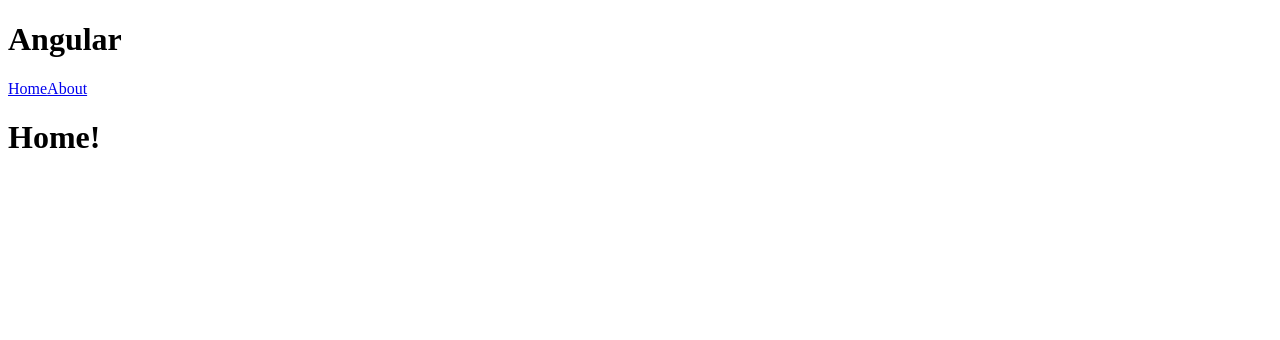
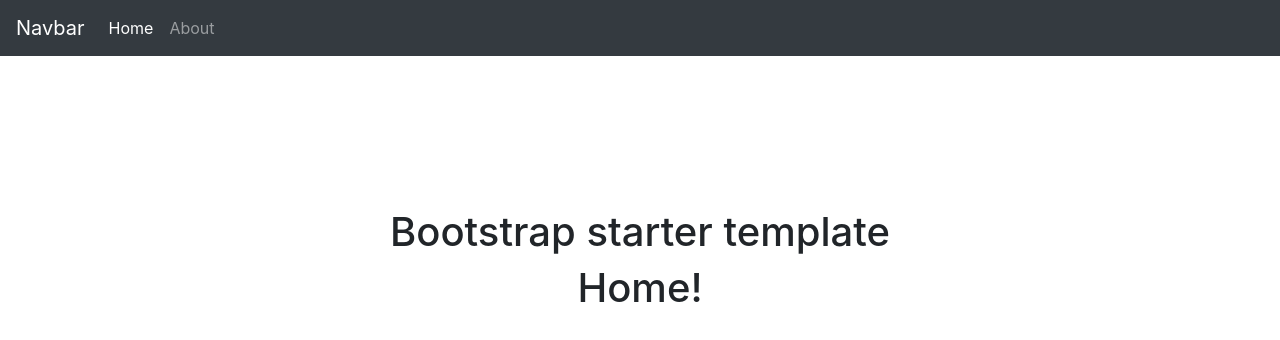
Before and after one commit to rparelkar/angular-app-with-auth, an Angular app: page / in a window 1280 px wide. Shown: the top 340 px of the page. Built offline with nearby package versions, Linux system fonts and the light colour scheme.

Commit message:
v1.2
Added bootstrap to the project

```diff
--- a/angular-cli.json
+++ b/angular-cli.json
@@ -18,6 +18,7 @@
       "tsconfig": "tsconfig.json",
       "prefix": "app",
       "styles": [
+        "node_modules/bootstrap/dist/css/bootstrap.min.css",
         "styles.css"
       ],
       "scripts": [],
--- a/package.json
+++ b/package.json
@@ -20,6 +20,7 @@
     "@angular/platform-browser": "^2.3.1",
     "@angular/platform-browser-dynamic": "^2.3.1",
     "@angular/router": "^3.3.1",
+    "bootstrap": "^4.4.1",
     "core-js": "^2.4.1",
     "rxjs": "^5.0.1",
     "ts-helpers": "^1.1.1",
--- a/src/app/app.component.html
+++ b/src/app/app.component.html
@@ -1,22 +1,44 @@
-
-
-<h1>Angular</h1>
-<nav>
-  <a routerLink="/home">Home</a>
-  <a routerLink="/about">About</a>
-</nav>
-<router-outlet></router-outlet>
-
-
 
 ﻿<!-- main app container -->
 <!-- <div class="jumbotron">
     <div class="container">
+      <nav>
+        <a routerLink="/home">Home</a>
+        <a routerLink="/about">About</a>
+      </nav>
         <div class="col-sm-8 col-sm-offset-2">
             <router-outlet>
             </router-outlet>
         </div>
     </div>
-</div>
-<p><a [routerLink]="['/home']">Home</a></p>
-<p><a [routerLink]="['/about']">About</a></p> -->
+</div> -->
+
+<body>
+<nav class="navbar navbar-expand-md navbar-dark bg-dark fixed-top">
+  <a class="navbar-brand" href="#">Navbar</a>
+  <button class="navbar-toggler" type="button" data-toggle="collapse" data-target="#navbarsExampleDefault" aria-controls="navbarsExampleDefault" aria-expanded="false" aria-label="Toggle navigation">
+    <span class="navbar-toggler-icon"></span>
+  </button>
+
+  <div class="collapse navbar-collapse" id="navbarsExampleDefault">
+    <ul class="navbar-nav mr-auto">
+      <li class="nav-item active">
+        <a class="nav-link" routerLink="/home">Home <span class="sr-only">(current)</span></a>
+      </li>
+      <li class="nav-item">
+        <a class="nav-link" routerLink="/about">About</a>
+      </li>
+    </ul>
+  </div>
+</nav>
+
+<main role="main" class="container">
+
+  <div class="starter-template">
+    <h1>Bootstrap starter template</h1>
+    <router-outlet>
+    </router-outlet>
+  </div>
+
+</main><!-- /.container -->
+</body>
--- a/src/styles.css
+++ b/src/styles.css
@@ -1 +1,25 @@
 /* You can add global styles to this file, and also import other style files */
+@import '~bootstrap/dist/css/bootstrap.min.css';
+
+.bd-placeholder-img {
+  font-size: 1.125rem;
+  text-anchor: middle;
+  -webkit-user-select: none;
+  -moz-user-select: none;
+  -ms-user-select: none;
+  user-select: none;
+}
+
+@media (min-width: 768px) {
+  .bd-placeholder-img-lg {
+    font-size: 3.5rem;
+  }
+}
+
+body {
+  padding-top: 5rem;
+}
+.starter-template {
+  padding: 3rem 1.5rem;
+  text-align: center;
+}
```
Also changed, not shown: 1 other file (tests, documents, lock files or other folders).
